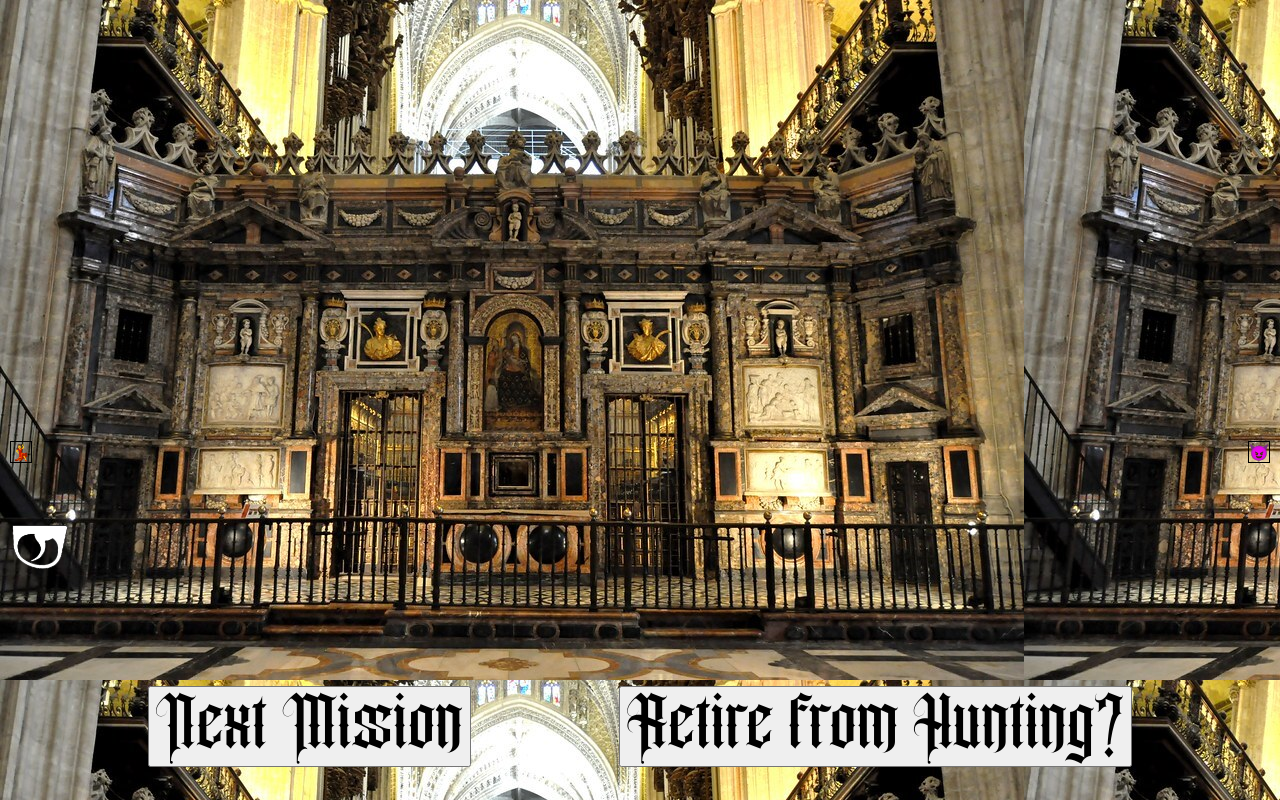
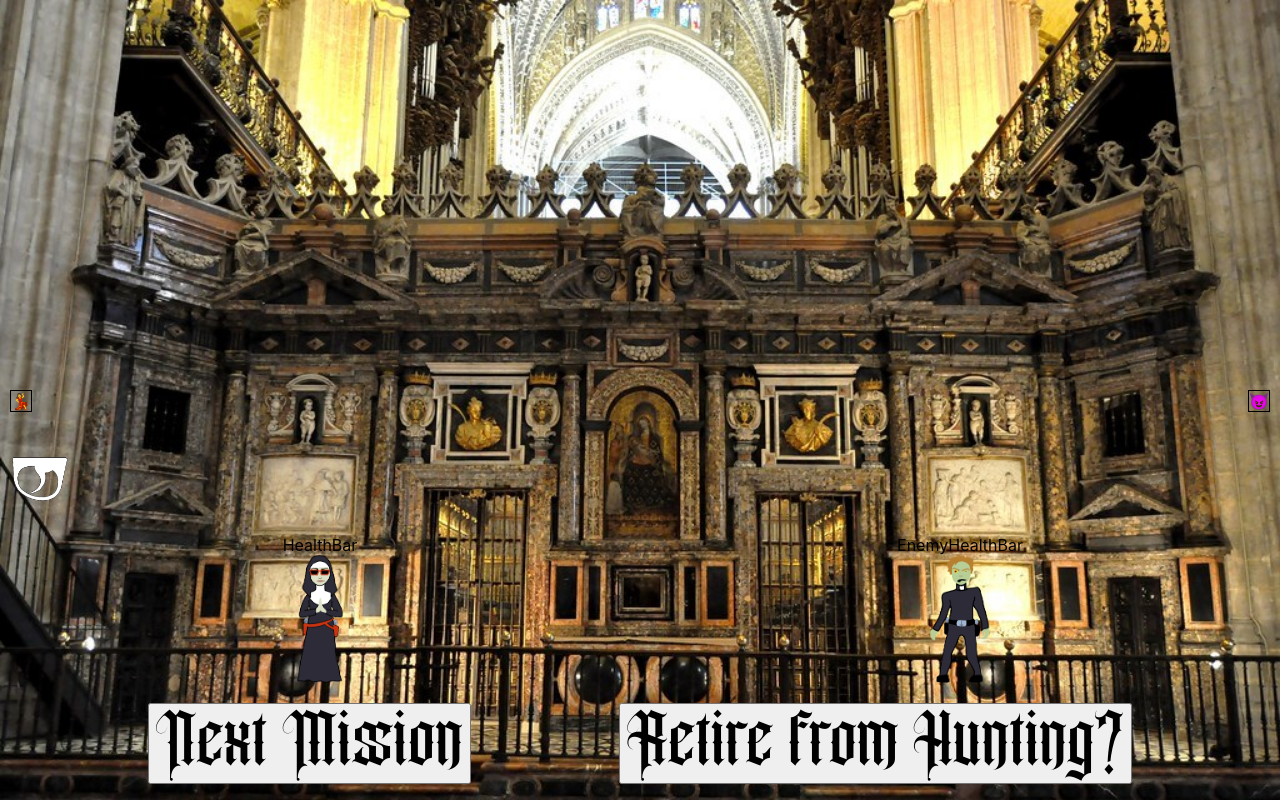
Before and after one commit to PatrickGBecker/nunslinger, a React (Create React App) app: page /game in a window 1280 px wide. Built offline with nearby package versions, Linux system fonts and the light colour scheme; no server answers.

Commit message:
Refactored some hooks in place of class-based components and added character image rendering

```diff
--- a/src/component/App/App.tsx
+++ b/src/component/App/App.tsx
@@ -1,38 +1,25 @@
-import React, { Component } from 'react';
+import React, { useEffect, useState } from 'react';
 import titleImage from '../../Assets/Backgrounds/cathedral.jpeg'
-import { Route, Link, Switch } from 'react-router-dom';
+import { Route, Link } from 'react-router-dom';
+import Missions from '../Missions/Missions';
 import fetchApiData from '../fetch/fetchApiData';
-import Missions from '../Missions/Missions';
 import Game from '../Game/Game';
-
 import './App.css';
 
-interface IAppProps {
-  celebration: string
-};
+const App = () => {
 
-interface IState {
-  celebration: string
-}
+const [celebration, setCelebration] = useState<string>('')
 
-class App extends React.Component<IAppProps, IState> {
-  constructor(props: IAppProps) {
-    super(props)
-    this.state = {
-      celebration: ''
-    }
-  }
-
-  componentDidMount = () => {
+useEffect(() => {
   fetchApiData()
     .then(data => {
-      this.setState({celebration: data.celebrations[0].title})
+      console.log("data: ", data)
+      setCelebration( data.celebrations[0].title )
     })
     // .then(data => console.log(data))
     .catch(err => console.log(err))
-  }
+}, [])
 
-  render() {
     return (
       <div className='App'>
 
@@ -50,13 +37,12 @@ class App extends React.Component<IAppProps, IState> {
           </Route>
 
           <Route exact path='/game'>
-            <Game celebration={this.state.celebration}/>
+            <Game celebration={celebration}/>
           </Route>
 
       </div>
     );
-
-  }
   }
 
+
 export default App;
--- a/src/component/Characters/Enemy.css
+++ b/src/component/Characters/Enemy.css
@@ -0,0 +1,4 @@
+img {
+    height: 20%;
+    width: 15%;
+}
--- a/src/component/Characters/Enemy.tsx
+++ b/src/component/Characters/Enemy.tsx
@@ -1,11 +1,36 @@
-import React, { Component } from 'react';
+import React, { useState } from 'react';
+import EnemyHealthBar from '../HealthBar/EnemyHealthBar';
+import ForwardPriest from "../../Assets/Models/Forward-Priest.png";
+import Shooting1Priest from "../../Assets/Models/Shoot-Right-Priest.png";
+import Shooting2Priest from "../../Assets/Models/Shoot-Left-Priest.png";
+import HitPriest from "../../Assets/Models/Hit-Priest.png";
+import DemonLeaving1 from "../../Assets/Models/Demon-Leaving-1.png";
+import DemonLeaving2 from "../../Assets/Models/Demon-Leaving-2.png";
+import RevivedPriest from "../../Assets/Models/Revived-Priest.png";
+import DemonSpirit from "../../Assets/Models/Demon-Spirit.png";
 
 const Enemy = () => {
+
+const [enemyImage, setImage] = useState<string>(ForwardPriest)
+
+    const changeImage = () => {
+        if (enemyImage !== Shooting1Priest) {
+            setImage(Shooting1Priest)
+        } else {
+            setImage(Shooting2Priest)
+        }
+    }
+
     return (
-        <div>
-
+        <div className="right-side">
+            <div className="health-div">
+                <EnemyHealthBar />
+            </div>
+            <div className="enemy-image">
+                <img src={enemyImage} onClick={changeImage} />
+            </div>
         </div>
-    )
+    );
 }
 
 export default Enemy;
--- a/src/component/Characters/Player.css
+++ b/src/component/Characters/Player.css
@@ -0,0 +1,4 @@
+img {
+    height: 20%;
+    width: 15%;
+}
--- a/src/component/Characters/Player.tsx
+++ b/src/component/Characters/Player.tsx
@@ -1,12 +1,72 @@
-import React, { Component } from 'react';
+import React, { useState } from 'react';
+import PlayerHealthBar from "../HealthBar/PlayerHealthBar";
+import './Player.css';
+import PrayBeretta from "../../Assets/Models/Pray-Beretta.png";
+import Shooting1Beretta from "../../Assets/Models/Shoot-Right-Beretta.png";
+import Shooting2Beretta from "../../Assets/Models/Shoot-Left-Beretta.png";
+import HitBeretta from "../../Assets/Models/Hit-Beretta.png";
+import DyingBeretta from "../../Assets/Models/Dying-Beretta.png";
+import DeadBeretta from "../../Assets/Models/Dead-Beretta.png";
 
 
 const Player = () => {
+
+const [playerImage, setImage] = useState<string>(PrayBeretta)
+    // this page is for the fight page screen view.
+    // let navigate = useNavigate();
+
+    // state variables for healthbar
+    const [noFirstShot, setFirstShot] = useState(true);
+    const [numOfShots, setNumOfShots] = useState(0);
+    const [health, setHealth] = useState(100);
+
+
+    /* START OF FUNCTIONS FOR HEALTHBAR */
+    function CompleteMove() {
+        if (numOfShots !== 0 && !noFirstShot) {
+            setNumOfShots(numOfShots - 1);
+
+            // if (numOfShots === 1) {
+            //     navigate("/Playerwin");
+            // }
+        }
+        // Attack(noFirstShot ? 0 : health / numOfShots);
+
+        if (health < 6) {
+            setImage(HitBeretta);
+        } else if (numOfShots < 5) {
+            setImage(HitBeretta);
+        } else {
+            setImage(HitBeretta);
+        }
+    }
+
+    // decreases health.
+    // function Attack(inc) {
+    //     if (health > 0) {
+    //         setHealth(health - inc);
+    //     }
+    // }
+
+
+const changeImage = () => {
+    if (playerImage !== Shooting1Beretta) {
+        setImage(Shooting1Beretta)
+    } else {
+        setImage(Shooting2Beretta)
+    }
+}
+
     return (
-        <div>
-
-        </div>
-    )
+             <div className="right-side">
+                <div className="health-div">
+                     <PlayerHealthBar />
+                </div>
+                <div className="player-image">
+                    <img src={playerImage} onClick={changeImage}/>
+                </div>
+            </div>
+    );
 }
 
 export default Player;
--- a/src/component/Game/Game.css
+++ b/src/component/Game/Game.css
@@ -23,6 +23,8 @@
     display: flex;
     flex-direction: column;
     justify-content: space-evenly;
+    background-repeat: no-repeat;
+    background-size: cover;
 }
 
 @font-face {
@@ -34,3 +36,8 @@
     font-family: Imported;
     font-size: 75px;
 }
+
+.model-container {
+    display: flex;
+    flex-direction: row;
+}
--- a/src/component/Game/Game.tsx
+++ b/src/component/Game/Game.tsx
@@ -1,5 +1,5 @@
-import React, { Component } from 'react';
-import { Router, Link } from 'react-router-dom';
+import React, { useState } from 'react';
+import { Link } from 'react-router-dom';
 import ReactPlayer from 'react-player';
 import Player from '../Characters/Player';
 import Enemy from '../Characters/Enemy';
@@ -9,56 +9,35 @@ import './Game.css';
 // import HealthBar from '../HealthBar/HealthBar'
 const music = require('../../Assets/Music/testMusic.mp3');
 
-interface IAppProps {
-    celebration: string
-  };
+const Game = () => {
 
-class Game extends React.Component<IAppProps> {
-    constructor(props: IAppProps) {
-        super(props)
+const [celebration, setCelebration] = useState<string>('')
 
-        this.state = {
-            missionCount: 0,
-            gameCount: 0,
-            playerHealth: 5,
-            enemyHealth: 5,
-            playerShotFirst: false,
-            enemyShotFirst: false,
-            celebration: ''
-        }
-    }
-
-    // handleChange = () => {
-    //     return (
-
-    //     )
-    // }
-
-    render() {
-
-        return (
-            <section className='game' style={{backgroundImage: `url(${gamePage}`}}>
+    return (
+        <div className="game-background">
+            <section className='game' style={{ backgroundImage: `url(${gamePage}` }}>
                 <ReactPlayer
                     className='music-player'
                     url={music}
                     width='0vw'
                     height='0vh'
-                    volume={0.5}
+                    volume={0.1}
                     loop={true}
                     playing={true}
                 />
 
-                <h1>{this.props.celebration}</h1>
+                <h1></h1>
 
                 <div className='health-bar-container'>
                     <div className='player-health-bar'>💃</div>
                     <div className='enemy-health-bar'>😈</div>
                 </div>
 
-                <img className='trigger-button' src={gunTrigger} alt='gun trigger avatar'/>
-
-                <Player />
-                <Enemy />
+                <img className='trigger-button' src={gunTrigger} alt='gun trigger avatar' />
+                <div className="model-container">
+                    <Player />
+                    <Enemy />
+                </div>
                 <div className='button-style'>
                     <Link to='/missions'>
                         <button className='next-mission-button'>Next Mission</button>
@@ -69,9 +48,9 @@ class Game extends React.Component<IAppProps> {
                     </Link>
                 </div>
             </section>
-        )
-    }
-
+        </div>
+    )
 }
 
+
 export default Game;
--- /dev/null
+++ b/src/component/HealthBar/EnemyHealthBar.tsx
@@ -0,0 +1,9 @@
+import React from 'react'
+
+const EnemyHealthBar = () => {
+  return (
+    <div>EnemyHealthBar</div>
+  )
+}
+
+export default EnemyHealthBar
--- a/src/component/Missions/Missions.css
+++ b/src/component/Missions/Missions.css
@@ -33,10 +33,13 @@
 
 
 .DialogWindow {
+    position: absolute;
+    margin-left: 35%;
     background-color: #e2b27e;
     border: solid;
     border-image: "../Assets/Background/borderbox.png" 28 / 10px 10px 10px 10px stretch;
     padding: 15px;
+    width: 30vw;
 }
 
 .DialogTitle {
--- a/src/component/fetch/fetchApiData.tsx
+++ b/src/component/fetch/fetchApiData.tsx
@@ -1,4 +1,19 @@
-const fetchApiData = async(): Promise<any> => {
+interface IResponseArray {
+            title: string,
+            colour: string,
+            rank: string,
+            rank_num: number
+        }
+
+interface IResponseData {
+    date: string,
+    season: string,
+    season_week: number,
+    celebrations: [IResponseArray],
+    weekday: string
+}
+
+const fetchApiData = async(): Promise<IResponseData> => {
     return fetch(`http://calapi.inadiutorium.cz/api/v0/en/calendars/general-en/today`)
     .then(response => {
         if (!response.ok) {
--- a/src/index.tsx
+++ b/src/index.tsx
@@ -10,7 +10,7 @@ const root = ReactDOM.createRoot(
 );
 root.render(
   <BrowserRouter>
-     <App celebration={''} />
+     <App />
   </BrowserRouter>
 );
 
```
Also changed, not shown: src/Assets/Models/Demon-Leaving-2.png (renamed from src/Assets/Models/Spirit-Leaving-2.png), src/component/HealthBar/PlayerHealthBar.tsx (renamed from src/component/HealthBar/HealthBar.tsx). Lines whose indentation alone changed are shown as unchanged.
